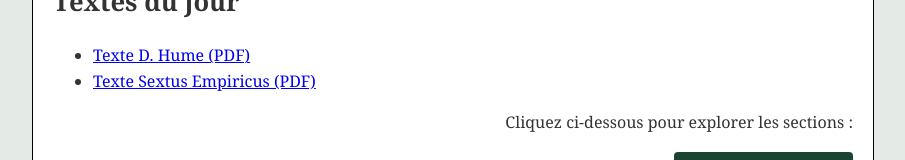
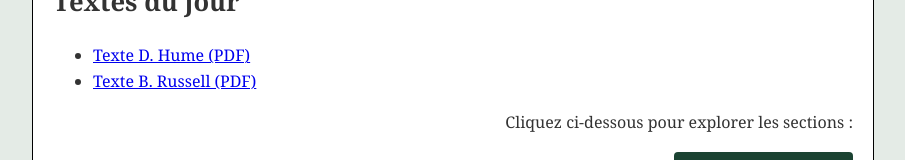
Before and after one commit to PhiloAMLB/exercice-philo, a plain HTML site: page exercices.html in a window 1280 px wide. Shown: the part 314-474 px from the top of the page, without its empty margins (187-1092 px from the left). Drawn offline with Linux system fonts and the light colour scheme.

Commit message:
Update link for optional exercise text

```diff
--- a/exercices.html
+++ b/exercices.html
@@ -79,7 +79,7 @@
     <h1>Textes du jour</h1>
    <ul>
         <li><a href="FDRHUME.pdf" target="_blank" rel="noopener">Texte D. Hume (PDF)</a></li>
-        <li><a href="Exercice%20facultatif%20FDR%20sceptique.pdf" target="_blank" rel="noopener">Texte Sextus Empiricus (PDF)</a></li>
+        <li><a href="Exercice%20facultatif%20.pdf" target="_blank" rel="noopener">Texte B. Russell (PDF)</a></li>
     </ul>
 
 
```
